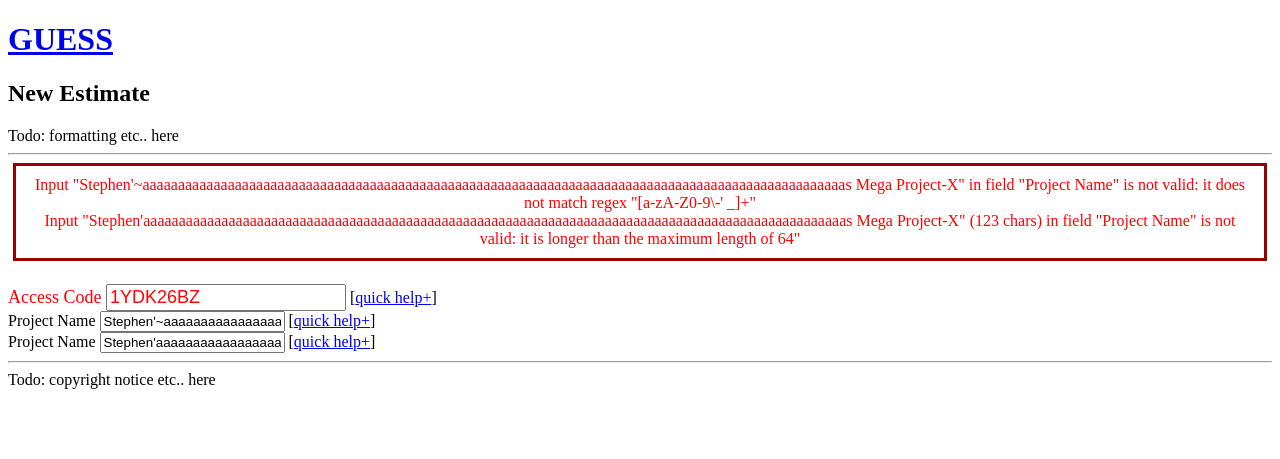
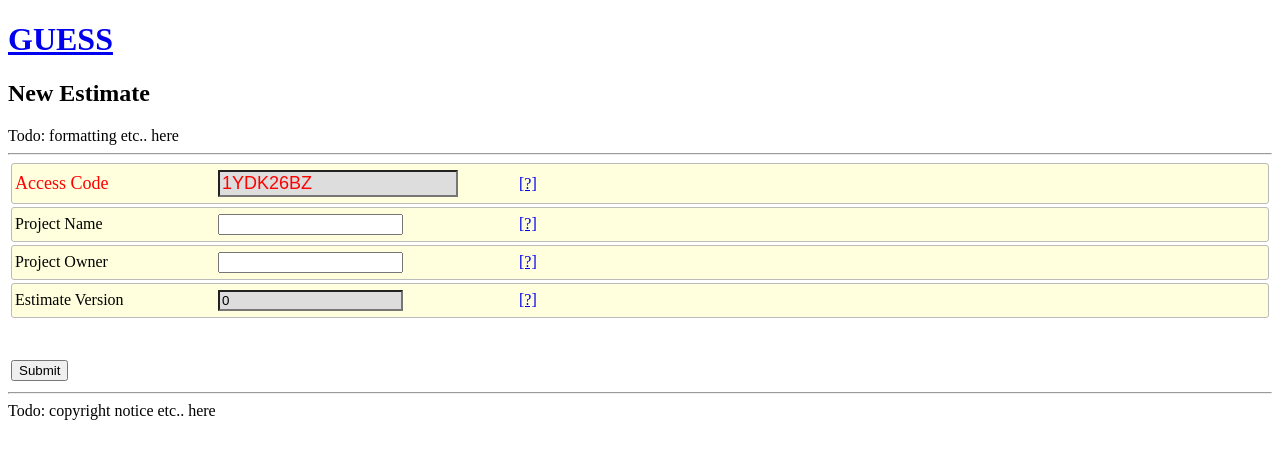
Before and after one commit to youknowjack0/software-guess, a PHP site: page /new.php in a window 1280 px wide. Shown: the top 459 px of the page. Run offline with PHP 8.4, Linux system fonts and the light colour scheme.

Commit message:
- updated styles, especially in forms.css  - improved display for locked fields  - added code to validate and handle input (just need to hook it to the db)

```diff
--- a/components/Input.php
+++ b/components/Input.php
@@ -83,20 +83,22 @@
         $this->shortHelp = $helptext;
     }
 
+    //in this parent function, use %s as placeholder for child input fields
     function html() {
-        $return = "";
+        $return = '<div class="formitem">%s';
         // prints the documentation & necessary newlines
         if(isset($this->shortHelp)) {
-            $return .= sprintf(' [<a href="#" onclick="javascript:document.getElementById(\'%s\').style.visibility=\'visible\';document.getElementById(\'%s\').style.display=\'block\';">quick help+</a>]', $this->name . "_help", $this->name . "_help");
+            $return .= sprintf(' <a href="#" onclick="javascript:toggleVisibility(\'%s\');">[?]</a>', $this->name . "_help");
         }
         if(isset($this->helpLink)) {
             $return .= sprintf(' [<a href="%s">documentation</a>]', $this->helpLink);
         }
 
-        print("<br />");
+        //print("<br />");
         if(isset($this->shortHelp)) {
-            $return .= sprintf('<div class="help" style="visibility:hidden;display:none;" id="%s_help">%s [<a href="#" onclick="javascript:document.getElementById(\'%s\').style.visibility=\'hidden\';document.getElementById(\'%s\').style.display=\'none\';">hide</a>]</div>', $this->name, $this->shortHelp,$this->name . "_help",$this->name . "_help");
+            $return .= sprintf('<div class="help" style="visibility:hidden;display:none;" id="%s_help">%s</div>', $this->name, $this->shortHelp);
         }
+        $return .= '</div>';
         return $return;
     }
 
@@ -106,7 +108,7 @@
         if($this->validate != "") {
 	        $matches = array();
 	        preg_match('/'.$this->validate.'/', $this->value, $matches);
-	        if(!($matches[0] == $this->value)) {
+	        if(!isset($matches[0]) || !($matches[0] == $this->value)) {
 	            $this->errormessage = sprintf('Input "%s" in field "%s" is not valid: it does not match regex "%s"', $this->value, $this->label, $this->validate);
 	            return false;
 	        }
@@ -152,17 +154,18 @@
     }
 
     function html() {
-        return sprintf('<label for="%s"%s>%s </label><input name="%s" id="%s" type="text" value="%s"%s%s />',
+        $str = sprintf('<label for="%s"%s>%s </label><div class="inputspace"><input name="%s" id="%s" type="text" value="%s"%s%s /></div>',
         $this->column, // field name
         (isset($this->labelClass) ? sprintf(' class="%s"',$this->labelClass) : ""), // label class
         $this->label, //label text
         $this->column, //field name
         $this->column, //field id
         $this->value, //field value
-        ($this->locked ? ' readonly="readonly"' : ""), //islocked
-        (isset($this->class) ? sprintf(' class="%s"',$this->class) : "")) // input class
-         .
-        parent::html();
+        ($this->locked ? ' readonly="readonly" class="lockedinput"' : ""), //islocked
+        (isset($this->class) ? sprintf(' class="%s"',$this->class) : "")); // input class
+
+        // the html function in the root class leaves a %s for fields based on it
+        return sprintf(parent::html(), $str);
     }
 
 }
@@ -181,6 +184,10 @@
         return $this->code;
     }
 
+    function isValid() {
+        return true;
+    }
+
 }
 
 ?>
--- a/components/inputform.php
+++ b/components/inputform.php
@@ -48,16 +48,20 @@
         var $inputs = array();
         var $req;
         var $errormessage;
+        var $name;
+        var $isResult;
 
-        public function __construct($type, $method, $currentfile) {
+        public function __construct($type, $method, $currentfile, $name="f1") {
             $this->type = $type;
             $this->method = $method;
             $this->currentfile = $currentfile;
+            $this->name = $name;
+            $this->isResult = false;
         }
 
         // has the user filled out the form
         public function isResult() {
-
+            return $this->isResult;
         }
 
         // name indexed associative array?
@@ -84,8 +88,25 @@
             }
         }
 
+        public function printHeader() {
+            printf('<form method="%s" action="%s">', $this->method, $this->currentfile);
+        }
+
+        public function printFooter() {
+            printf('<input type="submit" value="Submit" name="%s_submit"', $this->name);
+            print('</form>');
+        }
+
         public function setRequest($req) {
             $this->req = $req;
+            if(isset($req[sprintf("%s_submit", $this->name)])) {
+                $this->isResult = true;
+                foreach ($this->inputs as $i) {
+                    if(isset($req[$i->name])) {
+                        $i->value = $req[$i->name];
+                    }
+                }
+            }
         }
 
         public function isValid() {
--- a/new.php
+++ b/new.php
@@ -38,26 +38,28 @@
 require 'components/inputform.php';
 
 $form = new InputForm(-1, "GET", "new.php");
-$form->setRequest($_REQUEST); //note this must be set before adding inputs
 
 // public estimate identifier code
 // TODO: check identifiers in the database before using
 $ident = strtoupper(base_convert(mt_rand(100000,999999999999), 10, 36));
 $input = new InputText("AccessCode", "AccessCode", "Access Code", "[0-9a-zA-Z]{3,69}", $ident, $minlen=-1, $maxlen=-1, true);
-$input->setInputClass("accessCode");
 $input->setLabelClass("accessCode");
-$input->setHelp("This access code is the only way to access your saved estimate (please write it down). The code also serves as a unique identifier for this estimate.");
+$input->setHelp("This access code is the only way to access your saved estimate (please write it down). The code also serves as a unique identifier for this estimate. You cannot change this value.");
 $form->addInput($input);
-$input = new InputText("ProjectName", "ProjectName", "Project Name", "[a-zA-Z0-9\-' _]+", "Stephen'~aaaaaaaaaaaaaaaaaaaaaaaaaaaaaaaaaaaaaaaaaaaaaaaaaaaaaaaaaaaaaaaaaaaaaaaaaaaaaaaaaaaaaaaaaaaaaaaaaaas Mega Project-X", 3, 64);
-$input->setHelp("This is the name of your projet. You can change this at a later time; it is for your personal identification purposes only");
+$input = new InputText("ProjectName", "ProjectName", "Project Name", "[a-zA-Z0-9\-' _]*", "", 3, 64);
+$input->setHelp("This is the name of your project. You can change this at a later time; it is for identification purposes only");
 $form->addInput($input);
-$input = new InputText("ProjectName2", "ProjectName2", "Project Name", "[a-zA-Z0-9\-' _]+", "Stephen'aaaaaaaaaaaaaaaaaaaaaaaaaaaaaaaaaaaaaaaaaaaaaaaaaaaaaaaaaaaaaaaaaaaaaaaaaaaaaaaaaaaaaaaaaaaaaaaaaaas Mega Project-X", 3, 64);
-$input->setHelp("This is the name of your projet. You can change this at a later time; it is for your personal identification purposes only");
+$input = new InputText("ProjectOwner", "ProjectOwner", "Project Owner", "[a-zA-Z\-' ]*", "", 3, 48);
+$input->setHelp("This is the name of the project owner (e.g. the project manager). You can change this at a later time; it is for identification purposes only");
+$form->addInput($input);
+$input = new InputText("LastIteration", "LastIteration", "Estimate Version", "[0-9]+", 0, -1, -1, true);
+$input->setHelp("this is the estimate version - it always begins at zero. This number will be iterated automatically as the estimate is revised. You cannot change this number manually.");
 $form->addInput($input);
 
 
 // if the user has submitted the form, handle the result
-if (1==1) {    //$form->isResult()) {
+$form->setRequest($_REQUEST);
+if ($form->isResult()) {
     if ($form->isValid()) {
         // update table & forward
     } else {
@@ -71,7 +73,11 @@
 $header_extra = '<link rel="stylesheet" href="static/forms.css" type="text/css" />';
 
 // print form
+$form->printHeader();
 $form->printBody();
+print("<br /><br />");
+$form->printFooter();
+print("<br />");
 
 // load template
 $template_body = ob_get_clean();
--- a/static/forms.css
+++ b/static/forms.css
@@ -1,5 +1,41 @@
 @CHARSET "ISO-8859-1";
-.accessCode {
+#AccessCode, .accessCode {
 	font-size: large;
 	color: #FF0000;
 }
+
+.help {
+	border-style: solid;
+	border-color: #009;
+	border-width: 1px;
+	margin: 3px;
+	padding: 5px;
+	color: navy;
+}
+
+label {
+	display: inline-block;
+	width: 200px;
+}
+
+input {
+	margin: 3px;
+}
+
+.inputspace {
+	display: inline-block;
+	width: 300px;
+}
+
+.formitem {
+	display: block;
+	width: auto;
+	border-style: solid;
+	border-color: #BBB;
+	background-color: #FFD;
+	border-width: 1px;
+	-moz-border-radius: 3px;
+	-webkit-border-radius: 3px;
+	margin: 3px;
+	padding: 3px;
+}
--- a/static/shared.css
+++ b/static/shared.css
@@ -40,11 +40,8 @@
 	color: red;
 }
 
-.help {
-	border-style: solid;
-	border-color: #009;
-	border-width: 1px;
-	margin: 3px;
-	padding: 5px;
-	color: navy;
+
+
+.lockedinput {
+	background-color: #DDD;
 }
--- /dev/null
+++ b/static/shared.js
@@ -0,0 +1,11 @@
+function toggleVisibility(id) {
+	e = document.getElementById(id).style;
+	if (e.visibility=='hidden') {
+		e.visibility='visible';
+		e.display='block';
+	} else {
+		e.visibility='hidden';
+		e.display='none';
+	}
+
+}
--- a/templates/main.php
+++ b/templates/main.php
@@ -39,6 +39,7 @@
 <title>GUESS: <?php echo $header_title ?></title>
 <?php if(isset($header_extra)) {echo $header_extra;} ?>
 <link rel="stylesheet" href="static/shared.css" type="text/css" />
+<script language="javascript" src="static/shared.js"></script>
 </head>
 <body <?php if (isset($header_bodytag_extra)) {echo $header_bodytag_extra;} ?>>
 <a href="index.php"><h1>GUESS</h1></a>
@@ -46,6 +47,7 @@
 Todo: formatting etc.. here
 <hr />
 <?php if(isset($template_error) && $template_error != "") { ?><div class="error"><?php echo $template_error; ?></div><?php } ?>
+<noscript><div class="error">Javascript is required to use most of this software.</div></noscript>
 <?php echo $template_body; ?>
 <hr />
 Todo: copyright notice etc.. here
```
